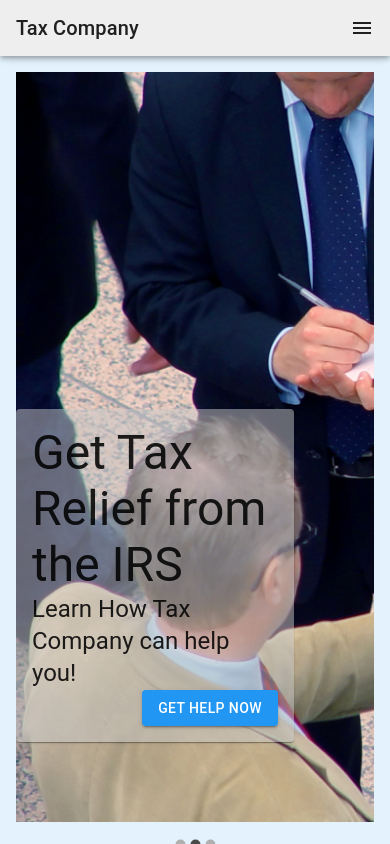
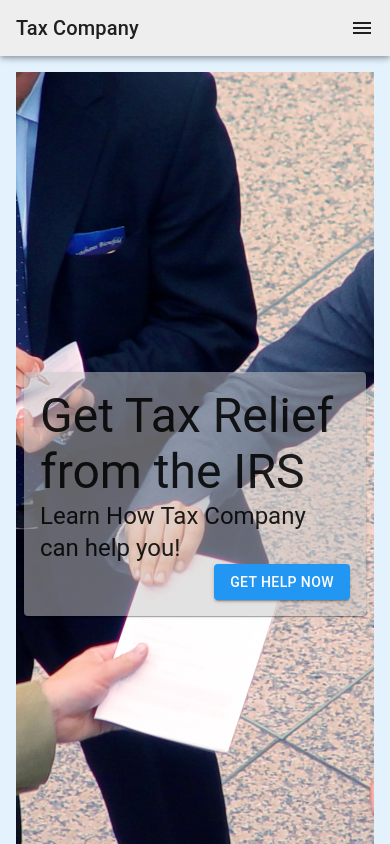
Before and after one commit to mjmorrison10/tax, a Next.js app: page / in a window 390 px wide. Shown: the top 844 px of the page. Built offline with nearby package versions, Linux system fonts and the light colour scheme.

Commit message:
responsive design

```diff
--- a/pages/index.js
+++ b/pages/index.js
@@ -144,12 +144,14 @@ function Item(props) {
   return (
     <Box
       sx={{
-        minHeight: `${carouselHeight}`,
+        minHeight: { xs: `100vh`, sm: `${carouselHeight}` },
         backgroundImage: `url(${props.item.image})`,
         backgroundSize: "cover",
+        backgroundRepeat: "no-repeat",
+        backgroundPosition: "center",
         display: "flex",
-        alignItems: "flex-end",
-        justifyContent: "flex-end",
+        alignItems: { xs: "center", sm: "flex-end" },
+        justifyContent: { xs: "center", sm: "flex-end" },
       }}
     >
       <Paper
@@ -158,8 +160,9 @@ function Item(props) {
           flexDirection: "column",
           width: "fit-content",
           height: "fit-content",
-          mb: paperMbMr,
-          mr: paperMbMr,
+          mb: { md: paperMbMr, xs: "0" },
+          mr: { md: paperMbMr, xs: "0" },
+          m: { xs: 1, md: null },
           p: 2,
           backgroundColor: "rgba(200, 200, 200, 0.5)",
         }}
--- a/public/Settings/baseSettings.js
+++ b/public/Settings/baseSettings.js
@@ -1,3 +1,3 @@
 export const companyName = 'Tax Company'
-export const companyPhoneNumber = '(714) 555 - 1950'
+export const companyPhoneNumber = '(714)555-1950'
 export const carouselHeight = '750px'
```
